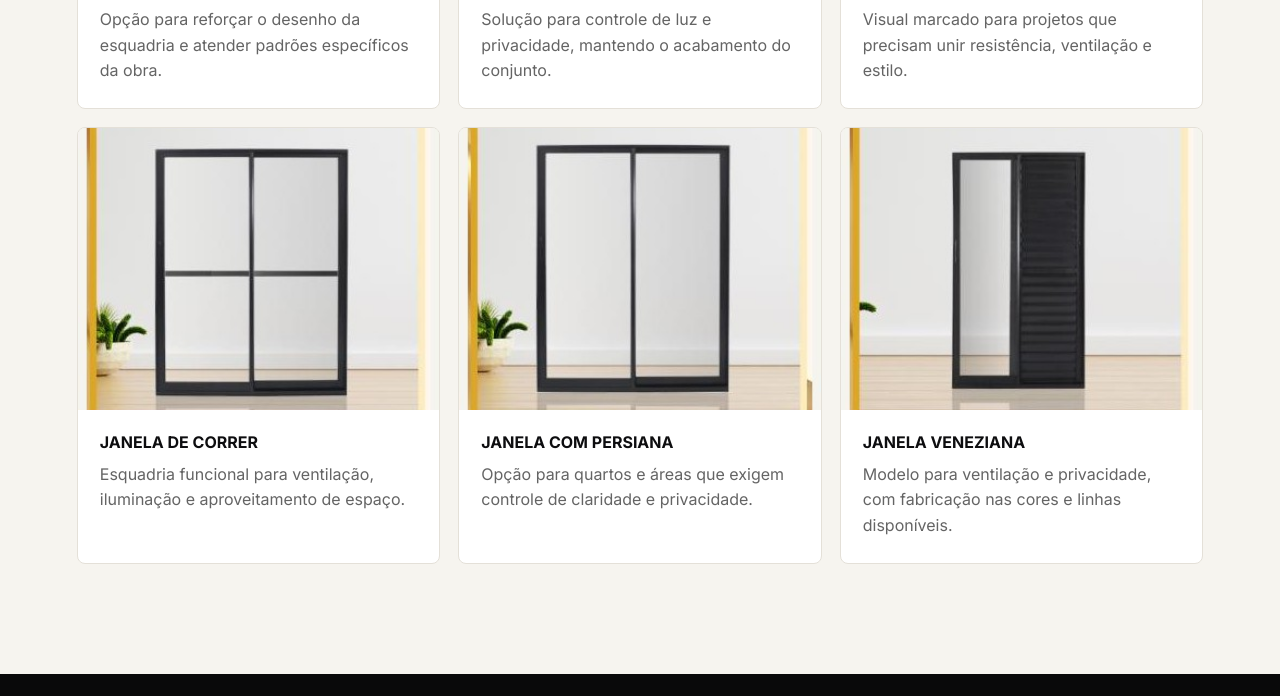
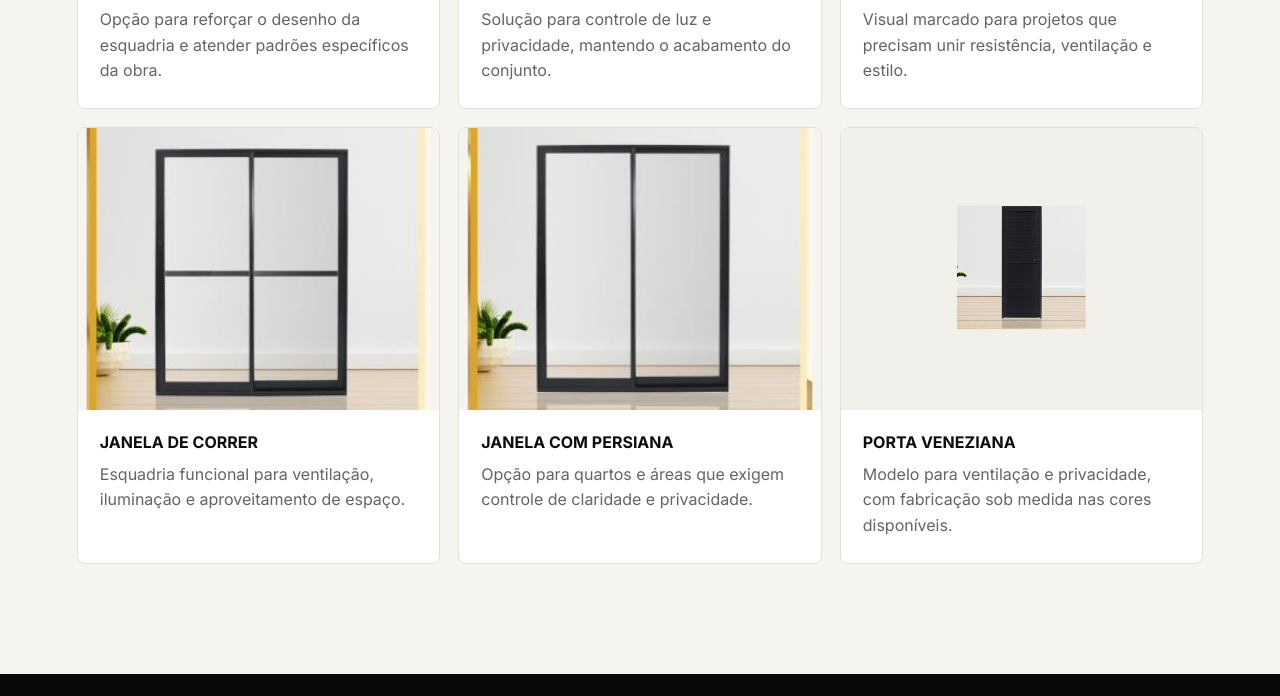
Before and after one commit to studiol4rj-design/alumioro, a plain HTML site: page demonstracao.html in a window 1280 px wide. Shown: the part 1669-2365 px from the top of the page. Drawn offline with Linux system fonts and the light colour scheme.

Commit message:
Atualiza card de porta veneziana

```diff
--- a/demonstracao.html
+++ b/demonstracao.html
@@ -91,9 +91,9 @@
             <p>Opção para quartos e áreas que exigem controle de claridade e privacidade.</p>
           </article>
           <article class="showcase-card">
-            <img src="assets/images/produtos/janela-veneziana.jpg" alt="Janela veneziana em alumínio">
-            <h3>Janela veneziana</h3>
-            <p>Modelo para ventilação e privacidade, com fabricação nas cores e linhas disponíveis.</p>
+            <img src="assets/images/produtos/porta-veneziana.jpg" alt="Porta veneziana em alumínio">
+            <h3>Porta Veneziana</h3>
+            <p>Modelo para ventilação e privacidade, com fabricação sob medida nas cores disponíveis.</p>
           </article>
         </div>
       </section>
```
Also changed, not shown: assets/images/produtos/porta-veneziana.jpg (added).
